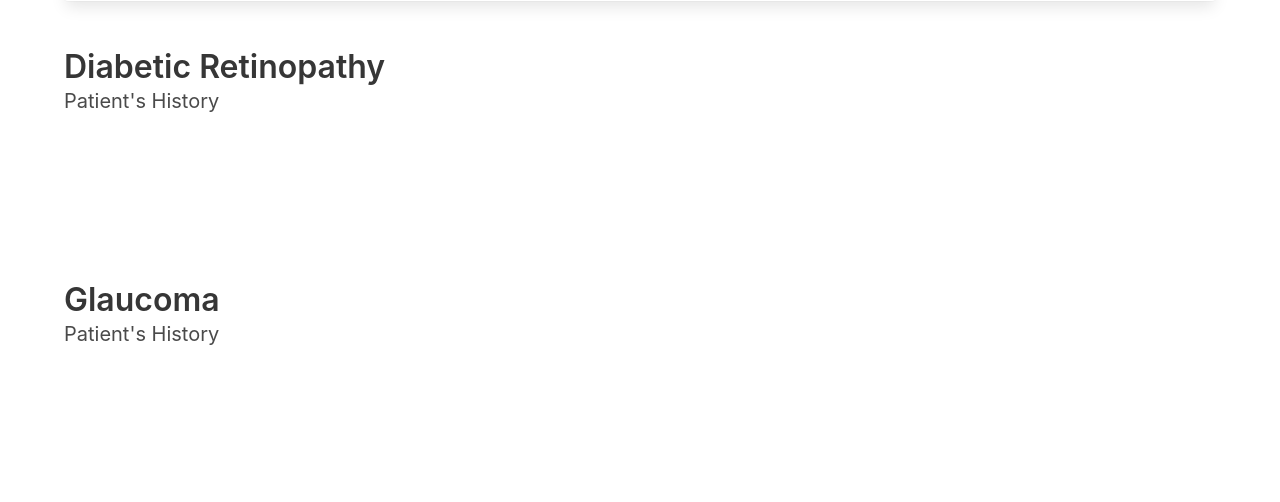
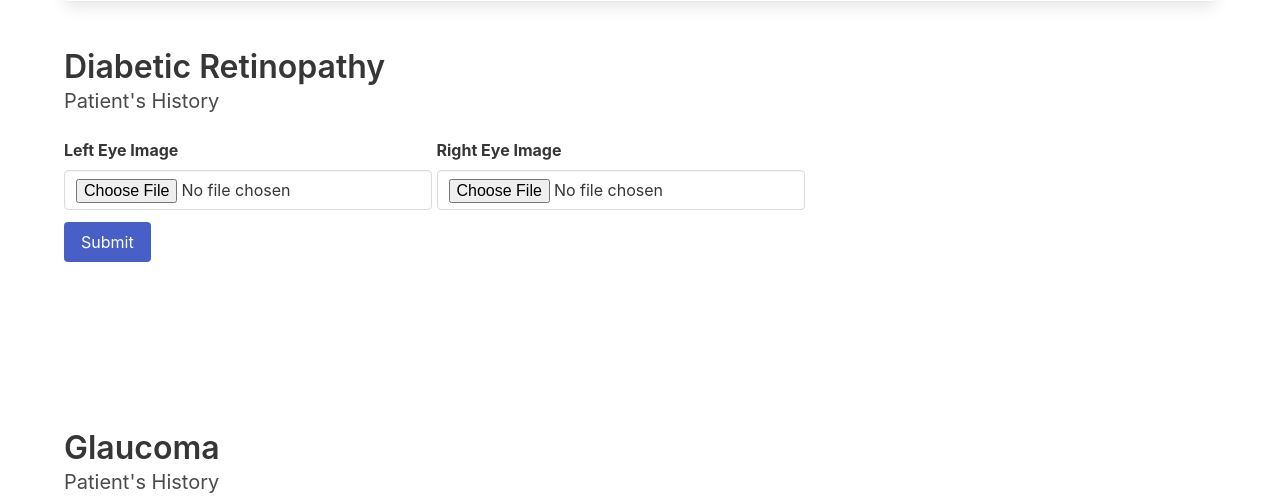
Before and after one commit to ayushsubedi/cheersAI, a Flask app: page /patient/1 in a window 1280 px wide. Shown: the part 536-1038 px from the top of the page. Before the commit the page ends 881 px from the top, so only its background shows below. Run offline with Flask 2, Linux system fonts and the light colour scheme; data comes from the database, SQL or seed files in the repository; some libraries are stand-ins or nearby versions.

Commit message:
minimal form

```diff
--- a/cheersAI/templates/patient.html
+++ b/cheersAI/templates/patient.html
@@ -48,7 +48,26 @@
 <h2 class="subtitle">Patient's History</h2>
 
 
-
+<form enctype=multipart/form-data action="" method = "POST"></form>
+<div class="field-group">
+    <div class="field is-inline-block-desktop">
+       <label class="label">Left Eye Image</label>
+       <div class="control">
+          <input class="input" type="file" name="photo_left" placeholder="Image URL">
+       </div>
+    </div>
+    <div class="field is-inline-block-desktop">
+       <label class="label">Right Eye Image</label>
+       <div class="control">
+          <input class="input" type="file" name="photo_right" placeholder="Image URL">
+       </div>
+    </div>
+ </div>
+ <div class="control">
+    <button class="button is-link">Submit</button>
+ </div>
+</form>
+<br />
 
 
 <br><br><br><br><br><br>
```
